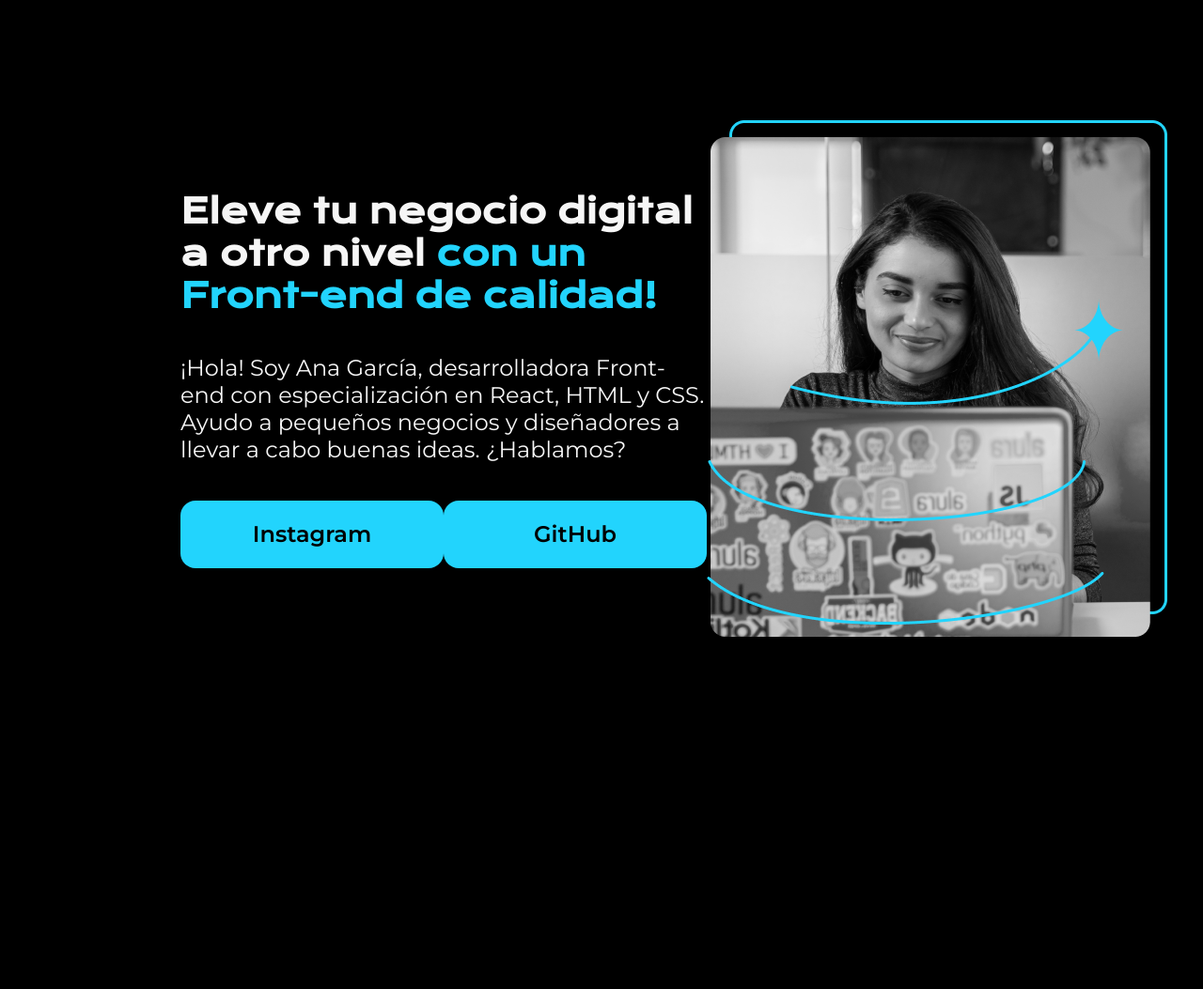
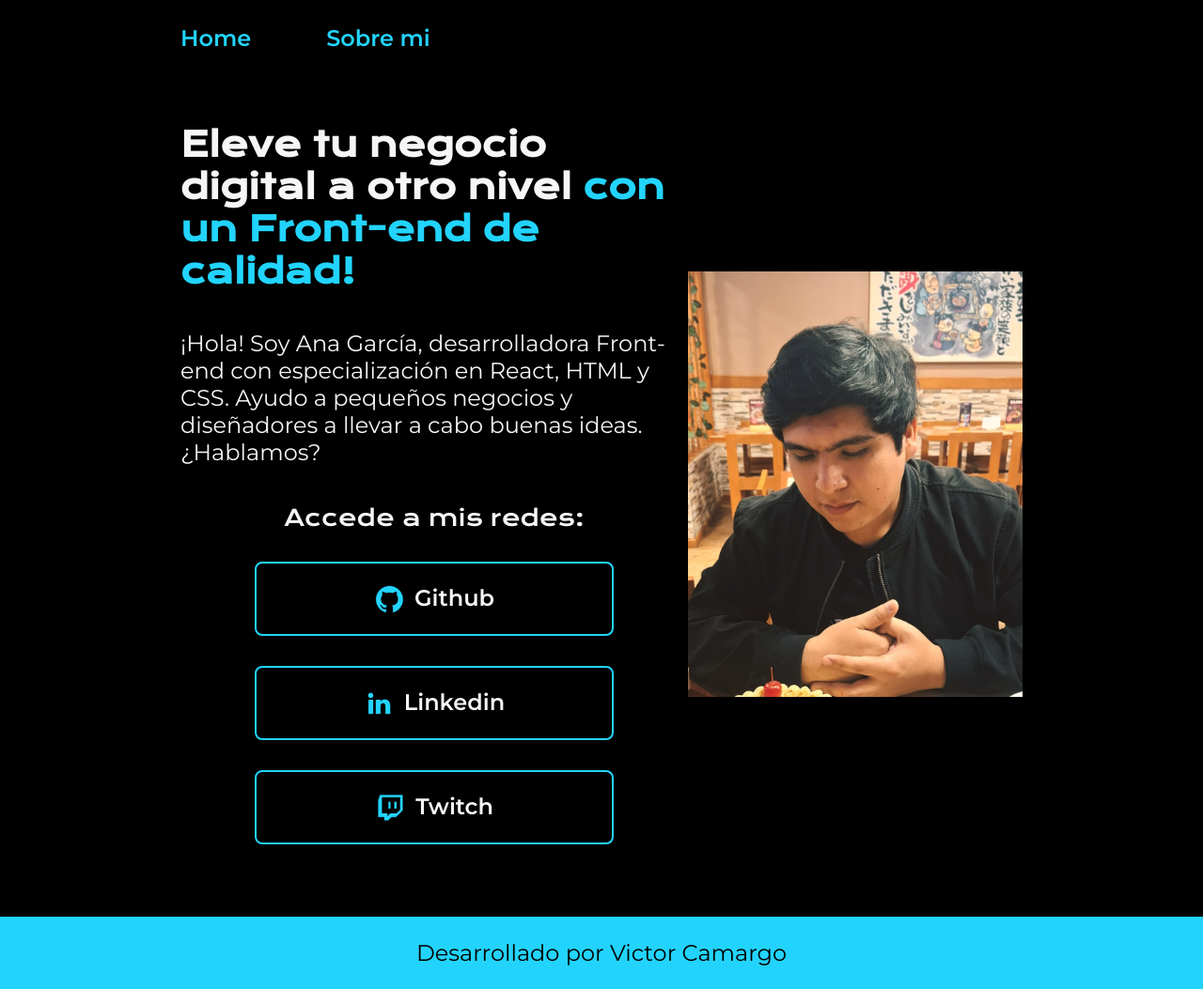
Before and after one commit to vikdir134/proyecto-html-css, a plain HTML site: page index.html in a window 1280 px wide. Shown: the whole page at 94% size. Before the commit the page ends 928 px from the top, so only its background shows below. Drawn offline with nearby package versions, Linux system fonts and the light colour scheme.

Commit message:
Proyecto final para mas informacion leer README

```diff
--- a/index.html
+++ b/index.html
@@ -4,10 +4,15 @@
     <meta charset="UTF-8">
     <meta name="viewport" content="width=device-width, initial-scale=1.0">
     <title> Portafolio </title>
-    <link rel="stylesheet" href="style.css"> <!-- Aqui conectamos el archivo style con el html-->
+    <link rel="stylesheet" href="/styles/style.css"> <!-- Aqui conectamos el archivo style con el html-->
 </head>
 <body>
-    <header></header>
+    <header class="header">
+        <nav class="header__menu">
+            <a class="header__menu__link" href="index.html">Home</a>
+            <a class="header__menu__link" href="about.html">Sobre mi</a>
+        </nav>
+    </header>
     <main class="presentacion">
         <section class="presentacion_contenido">
             <h1 class="presentacion_contenido_titulo">
@@ -20,12 +25,22 @@
                 ideas. ¿Hablamos?
             </p>
             <div class="presentacion_botones">
-                <a class="presentacion_enlaces_link" href ="https://www.instagram.com">Instagram</a>
-                <a class="presentacion_enlaces_link" href ="https://www.github.com">GitHub</a>
+                <h2 class="Presentacion_enlaces_subtitulo">Accede a mis redes:</h2>
+                <a class="presentacion_enlaces_link" href ="https://github.com/vikdir134">
+                    <img src="./assets/github.png">
+                    Github </a>
+                <a class="presentacion_enlaces_link" href ="https://www.linkedin.com/in/victor-antonio-camargo-chuchon-0b036823a">
+                    <img src="./assets/linkedin.png">
+                    Linkedin</a>
+                <a class="presentacion_enlaces_link" href ="https://www.twitch.tv/vikdir">
+                    <img src="./assets/twitch.png">
+                    Twitch</a>
             </div>
         </section>
-        <img src="Rectangle 47.png" alt="Imagen de Ana García trabajando">
+        <img src="./assets/Imagem.png" alt="Imagen de Ana García trabajando">
     </main>
-    <footer></footer>
+    <footer class="footer">
+       <p>Desarrollado por Victor Camargo</p>
+    </footer>
 </body>
 </html>
--- a/style.css
+++ /dev/null
@@ -1,59 +0,0 @@
-@import url('https://fonts.googleapis.com/css2?family=Krona+One&family=Montserrat:ital,wght@0,100..900;1,100..900&display=swap');
-*{
-    padding: 0;
-    margin: 0;
-
-}
-
-body{
-    background-color: #000000;
-    color: #F6F6F6;
-    height: 100vh;
-    box-sizing: border-box;/* Aqui agregamos el border - box para que no salga del body nada
-    se ajusta el elemento hijo al elemento padre */
-}
-
-.titulo-destaque{
-    color: #22D4FD
-}
-.presentacion{
-    display: flex;
-    align-items: center;
-    margin: 10% 15%;
-    justify-content: space-between;
-    }
-
-.presentacion_contenido{
-    width: 615px;
-    display: flex;
-    flex-direction: column;
-    gap:40px
-}
-
-.presentacion_contenido_titulo{
-    font-size: 36px;
-    font-family: "Krona One", sans-serif;
-
-}
-
-.presentacion_contenido_texto{
-    font-family: "Montserrat", sans-serif;
-    font-size: 24px
-}
-.presentacion_botones{
-    display: flex;
-    justify-content: space-between;
-
-}
-.presentacion_enlaces_link{
-    width: 280px;
-    background-color: #22D4FD;
-    text-align: center;
-    padding: 21.5px 0;
-    border-radius: 16px;
-    font-family: "Montserrat", sans-serif;
-    font-size:24px;
-    font-weight: 600;
-    text-decoration: none;
-    color: #000000;
-}
--- /dev/null
+++ b/styles/style.css
@@ -0,0 +1,106 @@
+@import url('https://fonts.googleapis.com/css2?family=Krona+One&family=Montserrat:ital,wght@0,100..900;1,100..900&display=swap');
+
+:root{
+    --color-primario:#000000;
+    --color-secundario:#F6F6F6;
+    --color-terciario:#22D4FD;
+    --color-cuaternario:#272727;
+
+    --fuente-montserrat: "Montserrat", sans-serif;
+    --fuente-krona: "Krona One", sans-serif;
+}
+
+*{
+    padding: 0;
+    margin: 0;
+
+}
+
+body{
+    background-color: var(--color-primario);
+    color: var(--color-secundario);
+    box-sizing: border-box;/* Aqui agregamos el border - box para que no salga del body nada
+    se ajusta el elemento hijo al elemento padre */
+}
+.header{
+    padding: 2% 0  0 15%;/* Aqui agregamos el padding para que no se pegue al borde del body primero es el top y el ultimo izquierda*/
+}
+
+.header__menu{
+    display: flex;
+    gap: 80px;
+}
+
+.header__menu__link{
+    font-family: var(--fuente-montserrat);
+    font-size: 24px;
+    font-weight: 600;
+    color: var(--color-terciario);
+    text-decoration: none;/* Aqui quitamos el subrayado de los links*/
+}
+.titulo-destaque{
+    color: var(--color-terciario)
+}
+.presentacion{
+    display: flex;
+    align-items: center;
+    padding: 6% 15%;
+    justify-content: space-between;
+    }
+
+.presentacion_contenido{
+    width: 615px;
+    display: flex;
+    flex-direction: column;
+    gap:40px
+}
+
+.presentacion_contenido_titulo{
+    font-size: 36px;
+    font-family: var(--fuente-krona);
+
+}
+
+.presentacion_contenido_texto{
+    font-family: var(--fuente-montserrat);
+    font-size: 24px
+}
+.presentacion_botones{
+    display: flex;
+    justify-content: space-between;
+    flex-direction: column;
+    align-items: center;/*Eje vertical*/
+    gap: 32px;
+}
+.Presentacion_enlaces_subtitulo{
+    font-family: var(--fuente-krona);
+    font-size: 24px;
+    font-weight: 400;
+}
+.presentacion_enlaces_link{
+    width: 378px;
+    text-align: center;
+    padding: 21.5px 0;
+    border-radius: 8px;
+    font-family: var(--fuente-montserrat);
+    font-size:24px;
+    font-weight: 600;
+    text-decoration: none;
+    color: var(--color-secundario);
+    border: 2px solid var(--color-terciario);
+    display: flex;
+    justify-content: center;/*Eje horizontal*/
+    gap: 10px;
+}
+.presentacion_enlaces_link:hover{/* Efecto hover cuando colocamos el cursor en el link cambia e color*/
+    background-color: var(--color-cuaternario);
+}
+.footer{
+    background-color: var(--color-terciario);
+    padding: 24px;
+    color:var(--color-primario);
+    font-family: var(--fuente-montserrat);
+    text-align: center;
+    font-size: 24px;
+    font-weight: 400;
+}
```
Also changed, not shown: about.html (added, +40 -0 lines), assets/Imagem.png (added), assets/github.png (added), assets/home.png (added), assets/instagram.png (added), assets/linkedin.png (added), assets/sobremi.png (added), assets/twitch.png (added), assets/twitter-novo.png (added), assets/twitter.png (added), 1 other file.
